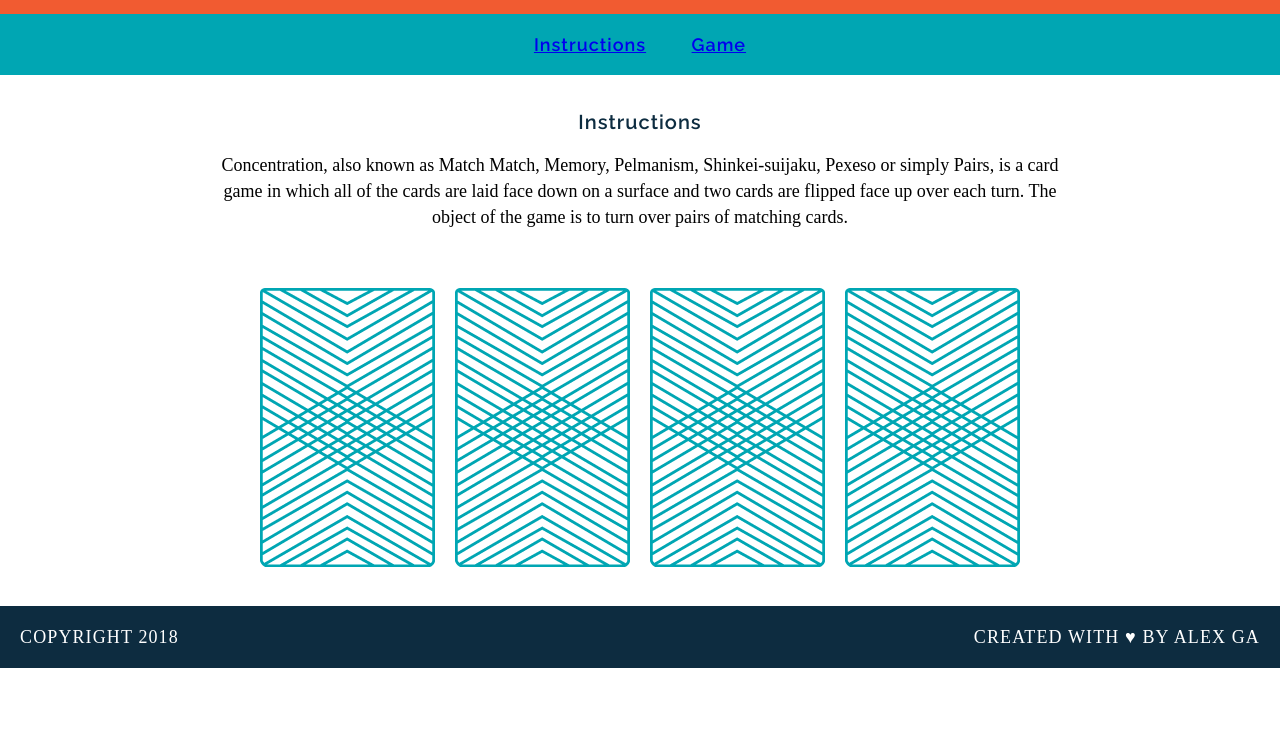
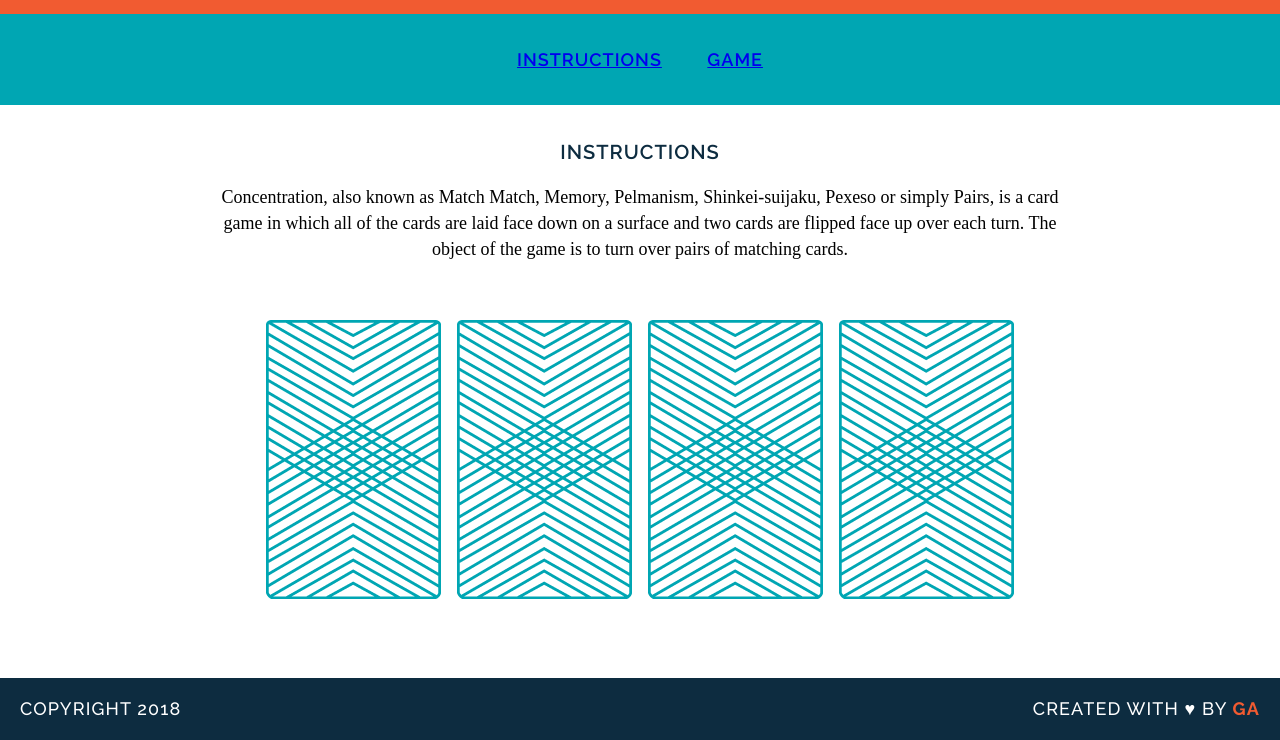
Before and after one commit to alexfrancisdev/wdi-fundamentals-memorygame, a plain HTML site: page index.html in a window 1280 px wide. Shown: the part 99-839 px from the top of the page. Before the commit the page ends 800 px from the top, so only its background shows below. Drawn offline with Linux system fonts and the light colour scheme; a web font is replaced by a local one.

Commit message:
created game logic

```diff
--- a/css/style.css
+++ b/css/style.css
@@ -1,91 +1,82 @@
-header {
-	background-color:#F15B31;
-	color: #FFFFFF;
-	font-size: 30px;
-	padding: 30px 20px 30px 20px;
-}
-
-h1 {
-font-family: "Raleway", sans-serif;
-font-weight: 400;
-font-size: 45px;
-color: #0D2C40;
-letter-spacing: 1px;
-margin: 0;
-}
-
-nav {
-font-family: "Raleway", sans-serif;
-font-weight: 600;
-font-size: 18px;
-color: #F15B31;
-letter-spacing: 1px;
-background-color: #00A6B3;
-color: white;
-padding: 20px 0 20px 0;
-}
-
-a {
-	margin: 0 20px 0 20px;
-	border-bottom: 2px solid transparent;
-}
-
-a:hover {
-	border-color: white;
-}
-
-h2 {
-font-family: "Raleway", sans-serif;
-font-weight: 600;
-font-size: 20px;
-color: #0D2C40;
-letter-spacing: 1px;
-}
-
-p {
-font-family: "Droid Serif", serif;
-line-height: 26px;
-font-size: 18px;
-}
 
 body {
 	text-align: center;
 	margin: 0;
 }
-
+h1, h2, h3 {
+	text-transform: uppercase;
+}
+h1 {
+	font-family: Raleway;
+	color: #FFFFFF;
+	letter-spacing: 1px;
+	font-weight: 400;
+	font-size: 45px;
+	margin: 0;
+}
+h2 {
+	font-family: Raleway;
+	color: #FFFFFF;
+	letter-spacing: 1px;
+	font-weight: 600;
+	font-size: 18px;
+	text-decoration: none;
+}
+h3 {
+	font-family: Raleway;
+	color: #0D2C40;
+	letter-spacing: 1px;
+	font-weight: 600;
+	font-size: 20px;
+}
+p {
+	font-family: "Droid Serif";
+	line-height: 26px;
+	font-size: 18px;
+}
+header {
+	background-color: #F15B31;
+	font-color: #FFFFFF;
+	padding: 30px 20px;
+}
+nav {
+	background-color: #00A6B3;
+	font-color: #000000;
+	padding: 20px 0;
+}
+a {
+	margin: 0 20px;
+	border-bottom: 2px solid transparent;
+}
+a:hover {
+	font-style: bold;
+	border-color: #FFFFFF;
+}
 main {
 	width: 850px;
-	margin: 35px auto 35px auto;
+	margin: 35px auto;
 }
-
 img {
-	margin: 40px 8px 0 8px;
+	margin: 40px 8px;
 }
-
-.name {
-	color: #F15B31
-	font-weight: 700;
-}
-
 footer {
-	font-family: "Raleway", sans-serif;
 	text-transform: uppercase;
-	padding: 0 20px 0 20px;
+	padding-left: 20px;
+	padding-right: 20px;
+	background-color: #0D2C40;
 	color: white;
-	background-color: #0D2C40;
 	font-size: 14px;
 	letter-spacing: .08em;
 	font-weight: 500;
 }
-
 .copyright {
+	font-family: Raleway;
 	float: left;
 }
-
 .message {
+	font-family: Raleway;
 	float: right;
 }
-
 .clearfix:after {
 	visibility: hidden;
 	display: block;
@@ -94,3 +85,7 @@ clear: both;
 	height: 0;
 	font-size: 0;
 }
+.name {
+	color: #F15B31;
+	font-weight: 700;
+}
--- a/index.html
+++ b/index.html
@@ -9,32 +9,18 @@
 <header>
 	<h1>Memory Game</h1>
 </header>
-
-
 	<nav>
-		<a href="#">Instructions</a>
-		<a href="#">Game</a>
+		<h2><a href="#">Instructions</a> <a href="#">Game</a></h2>
 	</nav>
-
 	<main>
-	<h2>Instructions</h2>
+		<h3>Instructions</h3>
 			<p>Concentration, also known as Match Match, Memory, Pelmanism, Shinkei-suijaku, Pexeso or simply Pairs, is a card game in which all of the cards are laid face down on a surface and two cards are flipped face up over each turn. The object of the game is to turn over pairs of matching cards.</p>
-
-	<div>
-		<img src="images/back.png" alt="Queen of Diamonds">
-		<img src="images/back.png" alt="Queen of Hearts">
-		<img src="images/back.png" alt="King of Diamonds">
-		<img src="images/back.png" alt="King of Hearts">
-	</div>
+		<div id="game-board" class="board clearfix"></div>
 	</main>
-
 	<footer class="clearfix">
 		<p class="copyright">Copyright 2018</p>
-	<p class="message">Created with &hearts; by Alex <span class="name">GA</span></p>
+		<p class="message">Created with &hearts; by <span class="name">GA</span></p>
 	</footer>
-
 <script src="js/main.js"></script>
-
 </body>
-
 </html>
--- a/js/main.js
+++ b/js/main.js
@@ -1,45 +1,38 @@
 var cards = [
-    {
-        rank: "Queen",
-        suit: "Hearts",
-        cardImage: "images/queen-of-hearts.png",
-    },
-    {
-        rank: "Queen",
-        suit: "Diamonds",
-        cardImage: "images/queen-of-diamonds.png",
-    },
-    {
-        rank: "King",
-        suit: "Hearts",
-        cardImage: "images/king-of-hearts.png",
-    },
-    {
-        rank: "King",
-        suit: "Diamonds",
-        cardImage: "images/king-of-diamonds.png",
-    }
-];
+{cardImage:"queen", front: "images/queen-of-diamonds.png" },
+{cardImage:"king", front: "images/king-of-hearts.png"},
+{cardImage:"queen", front: "images/queen-of-hearts.png" },
+{cardImage:"king", front: "images/king-of-diamonds.png"}
+]
 
 var cardsInPlay = [];
 
-var checkForMatch = function() {
-    if (cardsInPlay[0] === cardsInPlay[1]) {
-        alert("You found a match");
-    } else {
-        alert("Sorry, try again.");
-    }
-};
+var createBoard = function() {
+	var board = document.getElementById("game-board");
+	for (var i = 0; i < cards.length; i++) {
+		var cardElement = document.createElement("img");
+		cardElement.setAttribute("src", "images/back.png");
+		cardElement.setAttribute("data-id", i);
+		cardElement.addEventListener("click", flipCard);
+		board.appendChild(cardElement);
+	}
+}
 
-var flipCard = function(cardId) {
-    cardsInPlay.push(cards[cardId].rank);
-    if (cardsInPlay.length === 2) {
-        checkForMatch();
-    }
-    console.log("User flipped " + cards[cardId].rank);
-    console.log(cards[cardId].cardImage);
-    console.log(cards[cardId].suit);
-};
+var flipCard = function() {
+	var cardId = this.getAttribute("data-id")
+	console.log("User flipped " + cards[cardId].cardImage);
+	cardsInPlay.push(cards[cardId].cardImage);
+	this.setAttribute("src", cards[cardId].front);
+	checkForMatch(cardsInPlay);
+}
 
-flipCard(0);
-flipCard(1);
+
+var checkForMatch = function(cardsInPlay) {
+ if (cardsInPlay.length === 2 && cardsInPlay[0] === cardsInPlay[1]) {
+ 	alert("You found a match!");
+} else if (cardsInPlay.length === 2 && cardsInPlay[0] !== cardsInPlay[1]) {
+	alert("Sorry, try again.");
+ }
+}
+
+createBoard();
```
Lines whose indentation alone changed are shown as unchanged.
